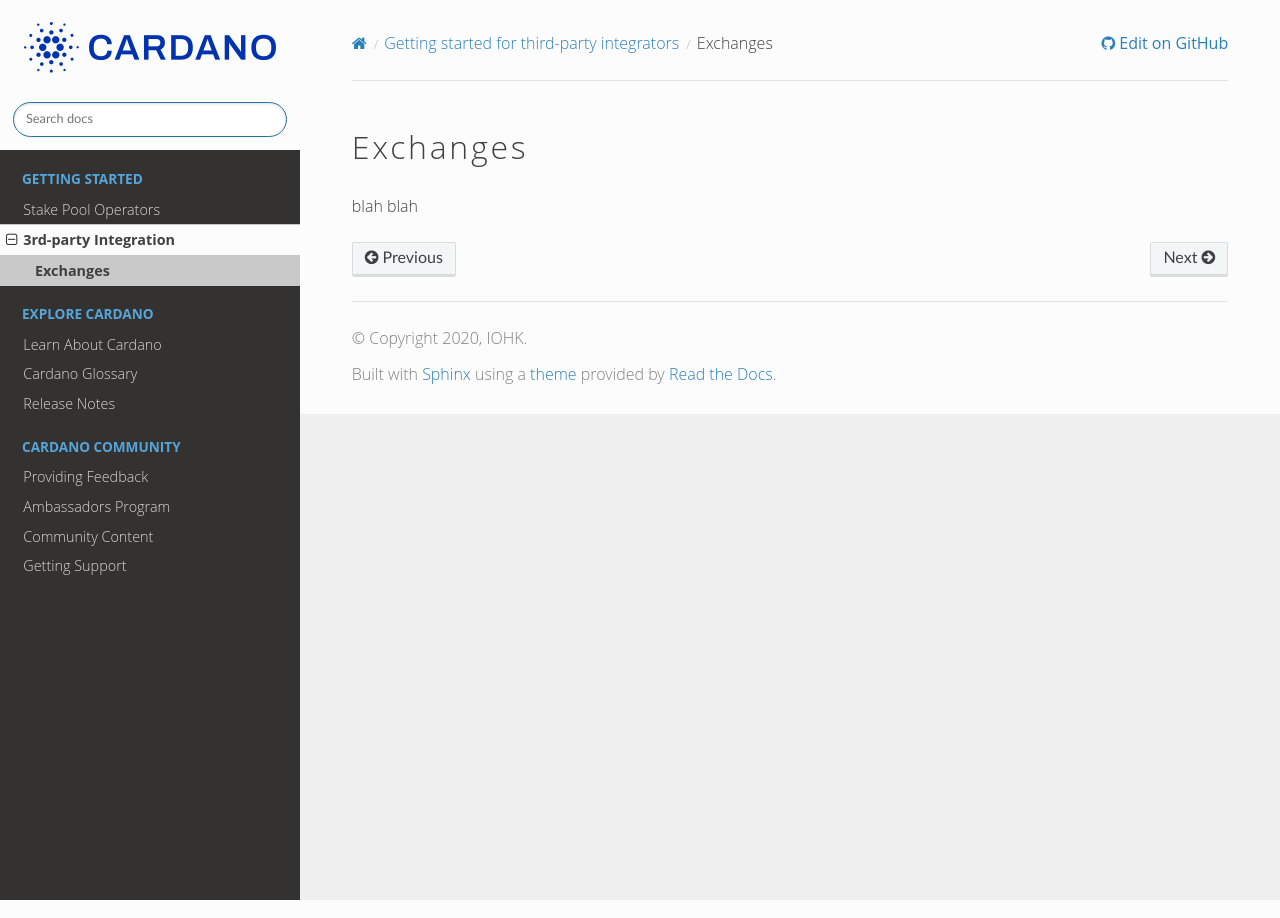
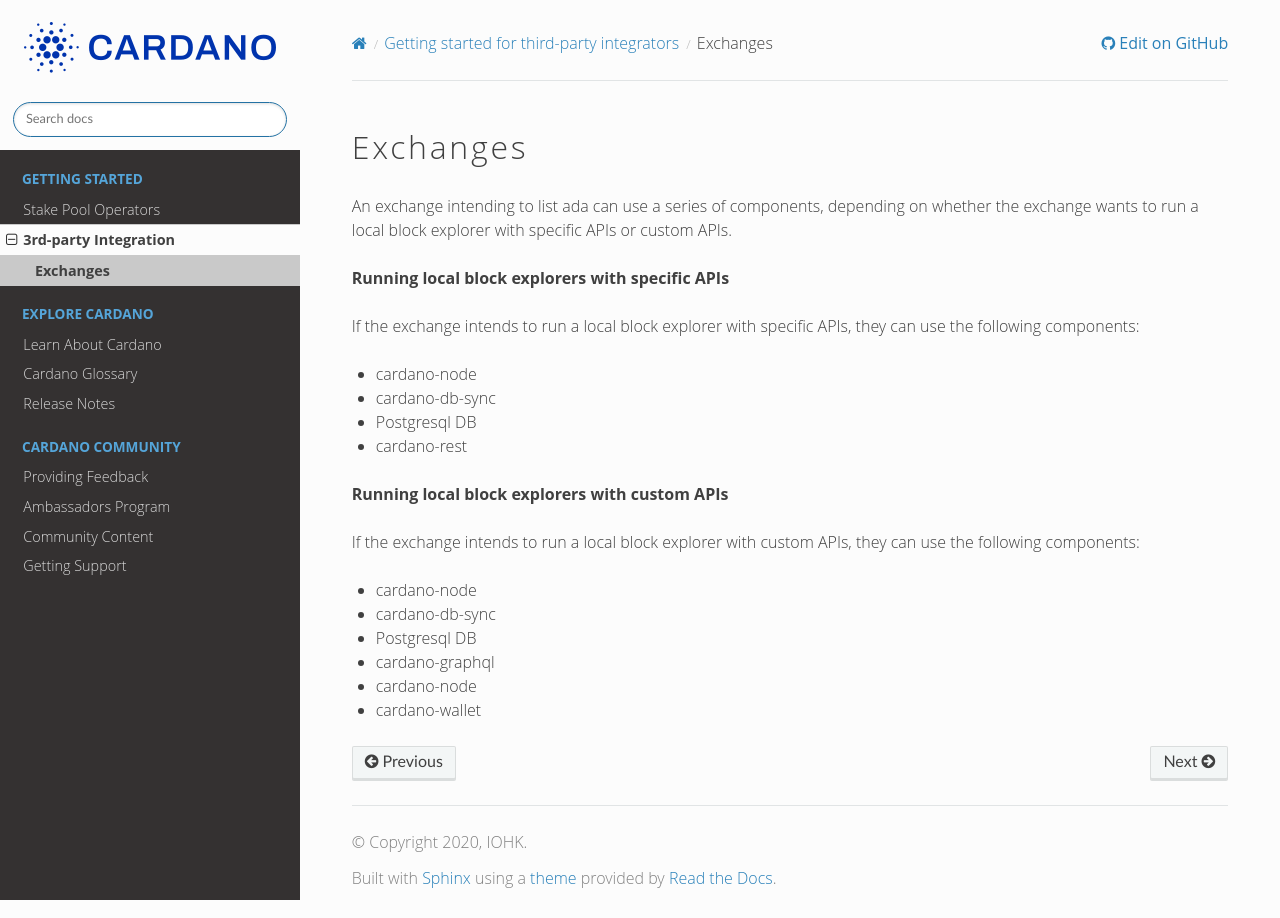
Before and after one commit to input-output-hk/technical-docs, a Sphinx documentation site: the page built from source/getting-started/3rd-party-integration/exchanges.md, in a window 1280 px wide. Built offline with Sphinx 7.4.7 and the Read the Docs theme 2.0.0, drawn with Linux system fonts in a browser that asks for light colours; pages that are not in the unit, such as notebooks, are missing from menus.

Commit message:
Update exchanges.md

```diff
--- a/source/getting-started/3rd-party-integration/exchanges.md
+++ b/source/getting-started/3rd-party-integration/exchanges.md
@@ -1,3 +1,23 @@
 ## Exchanges
 
-blah blah
+An exchange intending to list ada can use a series of components, depending on whether the exchange wants to run a local block explorer with specific APIs or custom APIs.
+
+**Running local block explorers with specific APIs**
+
+If the exchange intends to run a local block explorer with specific APIs, they can use the following components:
+
+-   cardano-node
+-   cardano-db-sync
+-   Postgresql DB
+-   cardano-rest
+
+**Running local block explorers with custom APIs**
+
+If the exchange intends to run a local block explorer with custom APIs, they can use the following components:
+
+-   cardano-node
+-   cardano-db-sync
+-   Postgresql DB
+-   cardano-graphql
+-   cardano-node
+-   cardano-wallet
```
